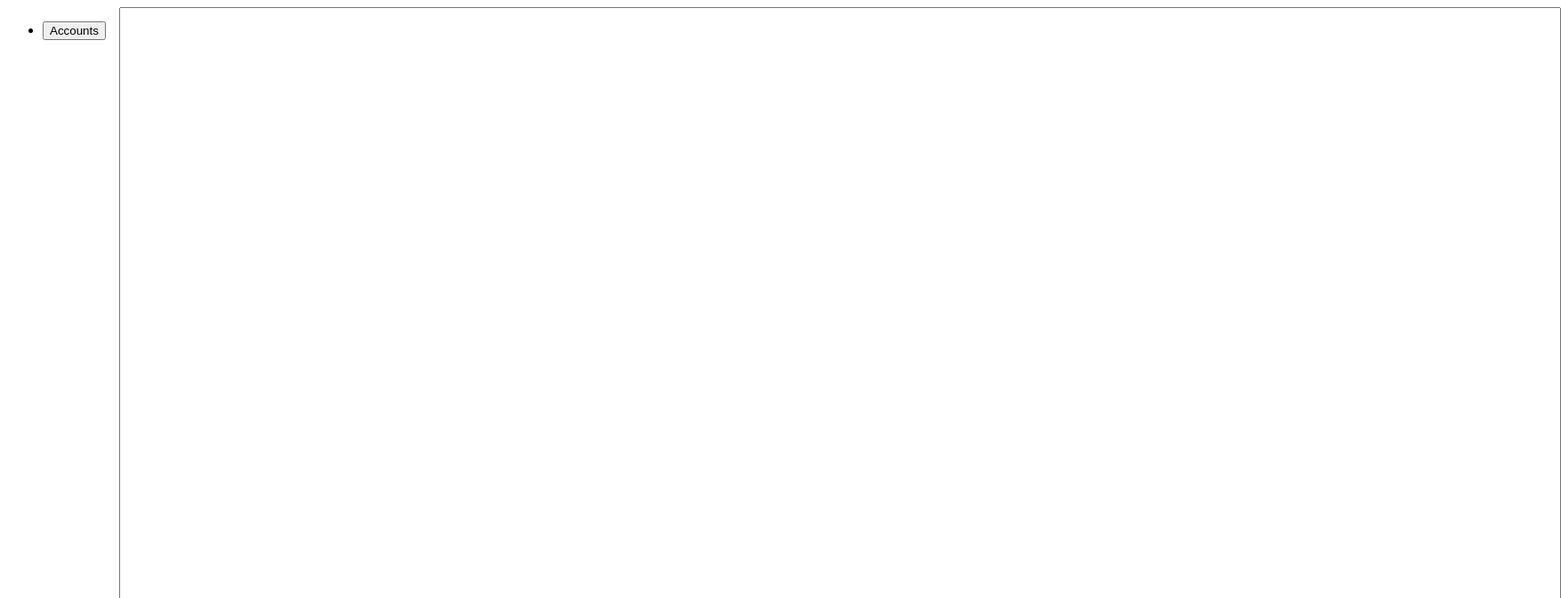
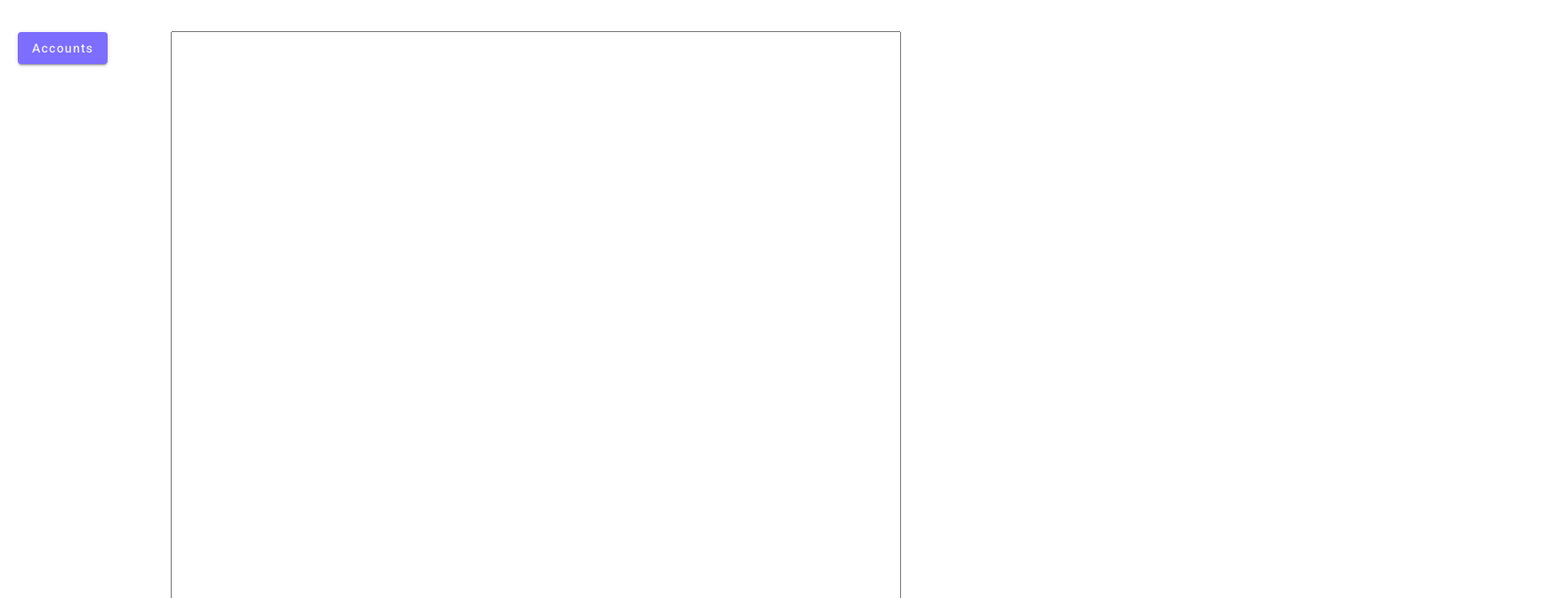
Before and after one commit to AnBu1704/FinanceManagerFrontend, an Angular app: page / in a window 1280 px wide. Shown: the top 672 px of the page at 89% size, 1755 px wide, since content can reach past the window. Built offline with nearby package versions, Linux system fonts and the light colour scheme.

Commit message:
AB: Added Material UI Styling Show JSON output in textarea

```diff
--- a/angular.json
+++ b/angular.json
@@ -25,6 +25,7 @@
               "src/assets"
             ],
             "styles": [
+              "@angular/material/prebuilt-themes/indigo-pink.css",
               "src/styles.css"
             ],
             "scripts": []
@@ -84,6 +85,7 @@
               "src/assets"
             ],
             "styles": [
+              "@angular/material/prebuilt-themes/indigo-pink.css",
               "src/styles.css"
             ],
             "scripts": []
--- a/package.json
+++ b/package.json
@@ -11,10 +11,12 @@
   "private": true,
   "dependencies": {
     "@angular/animations": "^17.3.0",
+    "@angular/cdk": "^17.3.10",
     "@angular/common": "^17.3.0",
     "@angular/compiler": "^17.3.0",
     "@angular/core": "^17.3.0",
     "@angular/forms": "^17.3.0",
+    "@angular/material": "^17.3.10",
     "@angular/platform-browser": "^17.3.0",
     "@angular/platform-browser-dynamic": "^17.3.0",
     "@angular/router": "^17.3.0",
--- a/src/app/app.component.css
+++ b/src/app/app.component.css
@@ -1,14 +1,26 @@
 .container {
     display: grid;
-    grid-template-columns: 10% 90%;
-    height: 100%;
+    grid-template-columns: 15% 80%;
+    height: 80%;
     width: 100%;
 }
 
-.button-container {
+.button-container button {
+    background-color: rgb(125, 110, 255);
+    color: rgba(255, 255, 255, 0.87);
+}
 
+.button-container button:hover {
+    background-color: rgb(100, 85, 250);
+    color: rgb(255, 255, 255);
 }
 
 .output-container {
+    padding-top: 35px;
+}
 
+ul {
+    list-style-type: none;
+    padding-top: 20px;
+    padding-left: 20px;
 }
--- a/src/app/app.component.html
+++ b/src/app/app.component.html
@@ -2,11 +2,11 @@
     <div class="button-container">
         <ul>
             <li>
-                <button (click)="getAccounts()">Accounts</button>
+                <button mat-raised-button (click)="getAccounts()">Accounts</button>
             </li>
         </ul>
     </div>
     <div class="output-container">
-        <textarea id="output" rows="1000" cols="200"></textarea>
+        <textarea id="output" rows="50" cols="100" [value]="this.output"></textarea>
     </div>
 </div>
--- a/src/app/app.component.ts
+++ b/src/app/app.component.ts
@@ -1,8 +1,9 @@
 import { Component, AfterViewInit } from '@angular/core';
 import { HttpClientModule, HttpClient } from '@angular/common/http';
 import { RouterOutlet } from '@angular/router';
+import { FormsModule } from '@angular/forms';
+import { MatButtonModule } from '@angular/material/button';
 
-import { AccountService } from './services/account.service';
 import { IAccount } from './models/Account';
 
 var ACCOUNTS: IAccount[]
@@ -11,30 +12,38 @@ var ACCOUNTS: IAccount[]
   selector: 'app-root',
   standalone: true,
   imports: [
+    FormsModule,
+    MatButtonModule,
     RouterOutlet,
     HttpClientModule
   ],
   templateUrl: './app.component.html',
   styleUrl: './app.component.css'
 })
-export class AppComponent implements AfterViewInit {
+export class AppComponent {
   title = 'FinanceManagerFrontend';
   accounts = ACCOUNTS
 
-  // constructor(private httpClient: HttpClient) {}
+  output: string = ""
+
   constructor(private httpClient: HttpClient) {}
 
-  ngAfterViewInit(): void {
-    // this.getAccounts()
+  public parseJson(data: any) {
+    var jsonString: string = JSON.stringify(data)
+    this.output = JSON.stringify(JSON.parse(jsonString),null,2)
+
+    const outputElement: HTMLElement = document.getElementById('output') as HTMLElement
   }
 
   getAccounts(): void {
-    this.httpClient.get<IAccount[]>('https://localhost:7128/api/Accounts').subscribe((data) => {
-      this.accounts = data
-      const jsonString: string = JSON.stringify(this.accounts)
-      console.log(jsonString)
-    })
-
+    try {
+      this.httpClient.get<IAccount[]>('https://localhost:7128/api/Accounts').subscribe((data) => {
+        this.accounts = data
+        this.parseJson(this.accounts)
+      })
+    } catch (error) {
+      console.log(error)
+    }
 
   }
 }
--- a/src/app/app.config.ts
+++ b/src/app/app.config.ts
@@ -2,7 +2,8 @@ import { ApplicationConfig } from '@angular/core';
 import { provideRouter } from '@angular/router';
 
 import { routes } from './app.routes';
+import { provideAnimationsAsync } from '@angular/platform-browser/animations/async';
 
 export const appConfig: ApplicationConfig = {
-  providers: [provideRouter(routes)]
+  providers: [provideRouter(routes), provideAnimationsAsync()]
 };
--- a/src/index.html
+++ b/src/index.html
@@ -6,6 +6,8 @@
   <base href="/">
   <meta name="viewport" content="width=device-width, initial-scale=1">
   <link rel="icon" type="image/x-icon" href="favicon.ico">
+  <link href="https://fonts.googleapis.com/css2?family=Roboto:wght@300;400;500&display=swap" rel="stylesheet">
+  <link href="https://fonts.googleapis.com/icon?family=Material+Icons" rel="stylesheet">
 </head>
 <body>
   <app-root></app-root>
--- a/src/styles.css
+++ b/src/styles.css
@@ -1 +1,4 @@
 /* You can add global styles to this file, and also import other style files */
+
+html, body { height: 100%; }
+body { margin: 0; font-family: Roboto, "Helvetica Neue", sans-serif; }
```
Also changed, not shown: src/app/services/account.service.ts (+1 -8 lines), 1 other file (tests, documents, lock files or other folders).
